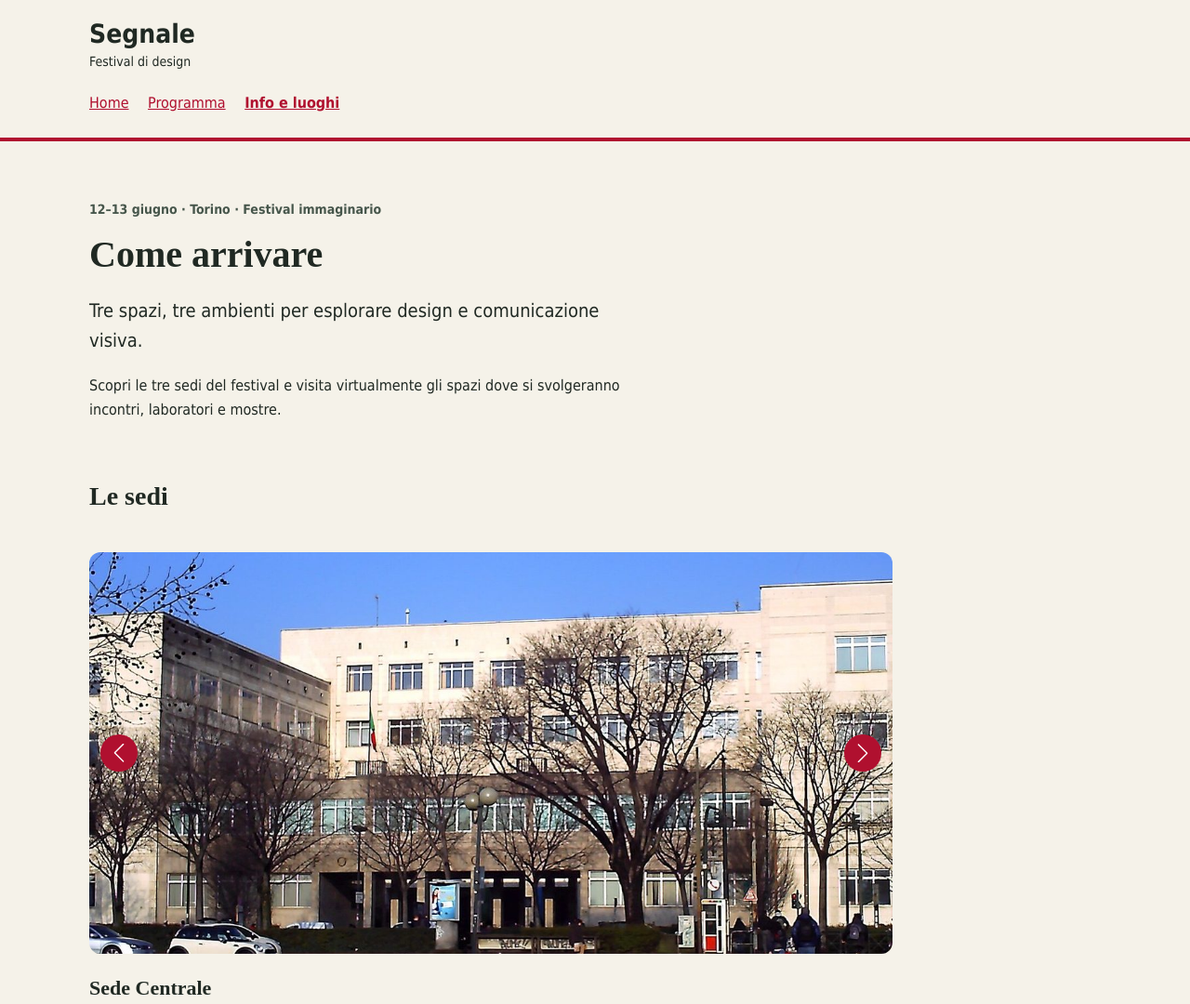
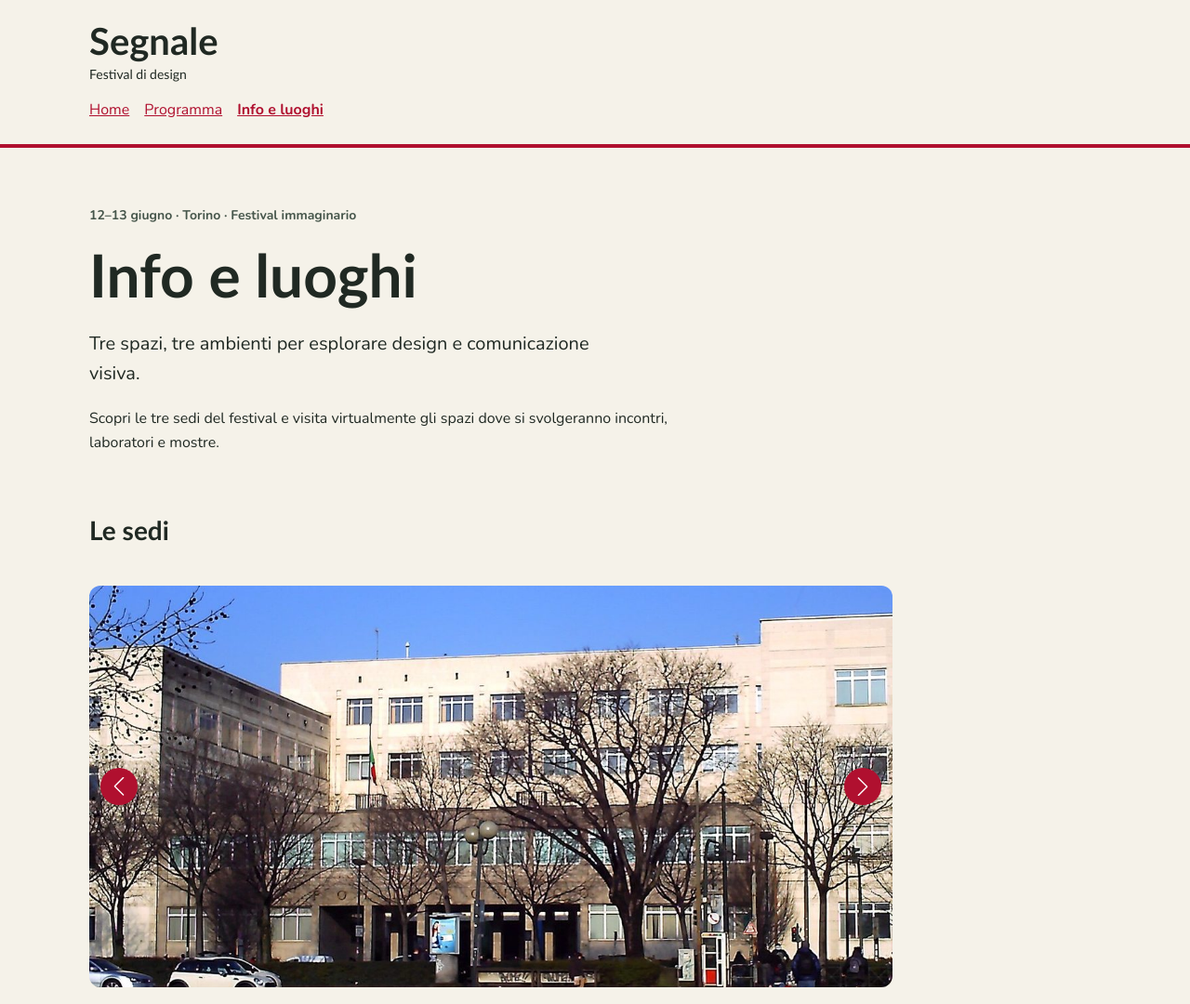
Before and after one commit to chiaragiannantoni05-ctrl/festival-segnale, a plain HTML site: page info.html in a window 1280 px wide. Shown: the top 1080 px of the page at 93% size. Drawn offline with nearby package versions, Linux system fonts and the light colour scheme; a web font is replaced by a local one.

Commit message:
modifica font + menu sticky + menu responsive

```diff
--- a/info.html
+++ b/info.html
@@ -5,6 +5,13 @@
     <meta name="viewport" content="width=device-width, initial-scale=1.0">
     <title>Come arrivare — Segnale</title>
     <link rel="stylesheet" href="https://cdn.jsdelivr.net/npm/swiper@14.4.0/swiper-bundle.min.css">
+    <link rel="preconnect" href="https://fonts.googleapis.com">
+<link rel="preconnect" href="https://fonts.gstatic.com" crossorigin>
+<link rel="preconnect" href="https://fonts.googleapis.com">
+<link rel="preconnect" href="https://fonts.gstatic.com" crossorigin>
+<link href="https://fonts.googleapis.com/css2?family=Geist+Pixel&display=swap" rel="stylesheet">
+<link rel="preconnect" href="https://fonts.gstatic.com" crossorigin>
+<link href="https://fonts.googleapis.com/css2?family=Nunito:ital,wght@0,200..1000;1,200..1000&display=swap" rel="stylesheet">
     <link rel="stylesheet" href="style.css">
 </head>
 <body>
@@ -24,7 +31,7 @@
   <main id="contenuto" class="container">
     <section class="intro" aria-labelledby="titolo-info">
       <p class="eyebrow">12–13 giugno · Torino · Festival immaginario</p>
-      <h1 id="titolo-info">Come arrivare</h1>
+      <h1 id="titolo-info">Info e luoghi</h1>
       <p class="lead">Tre spazi, tre ambienti per esplorare design e comunicazione visiva.</p>
       <p class="reading-text">Scopri le tre sedi del festival e visita virtualmente gli spazi dove si svolgeranno incontri, laboratori e mostre.</p>
     </section>
--- a/style.css
+++ b/style.css
@@ -7,12 +7,16 @@
   --colore-primario-scuro: #7a0c20;
   --colore-sfondo: #f5f2e9;
   --colore-testo: #202923;
-  --font-testo: Tahoma, Helvetica, sans-serif;
-  --font-titoli: Futura, "Times New Roman", serif;
+  --font-testo: "Nunito", "Tahoma", "Helvetica", sans-serif;
+  --font-titoli: "Geist Pixel", "Futura", "Trebuchet MS", sans-serif;
 }
 
 * {
   box-sizing: border-box;
+}
+
+html {
+  scroll-padding-top: 11.5rem;
 }
 
 body {
@@ -44,17 +48,22 @@ a:focus-visible {
 }
 
 .site-header {
-  padding: 1.25rem 0;
+  position: sticky;
+  top: 0;
+  z-index: 100;
+  padding: 0.5rem 0;
+  background: var(--colore-sfondo);
   border-bottom: 4px solid var(--colore-primario);
 }
 
 .brand {
   display: inline-block;
   color: var(--colore-testo);
-  font-size: 1.75rem;
+  font-size: 2.5rem;
   font-weight: bold;
   line-height: 1.2;
   text-decoration: none;
+  font-family: var(--font-titoli);
 }
 
 .brand span {
@@ -65,13 +74,16 @@ a:focus-visible {
 }
 
 nav {
-  margin-top: 1rem;
+  display: flex;
+  flex-direction: column;
+  align-items: flex-start;
+  gap: 0.25rem;
+  margin-top: 0.5rem;
 }
 
 nav a {
   display: inline-block;
-  margin-right: 1rem;
-  padding: 0.25rem 0;
+  padding: 0.125rem 0;
 }
 
 nav a[aria-current="page"] {
@@ -97,18 +109,21 @@ h3 {
 }
 
 h1 {
+font-family: var(--font-titoli);
   max-width: 18ch;
   margin: 0.75rem 0 1.25rem;
-  font-size: 2.5rem;
+  font-size: 4rem;
 }
 
 h2 {
+  font-family: var(--font-titoli);
   font-size: 1.75rem;
 }
 
 h3 {
   margin: 0.5rem 0 0.75rem;
   font-size: 1.375rem;
+  font-family: var(--font-testi);
 }
 
 .lead {
@@ -196,6 +211,7 @@ h3 {
 }
 
 .skip-link {
+  z-index: 200;
   position: absolute;
   top: -6rem;
   left: 1rem;
@@ -212,6 +228,20 @@ h3 {
 @media (min-width: 600px) {
   .event-grid {
     grid-template-columns: repeat(2, 1fr);
+  }
+
+  .site-header {
+    padding: 1.25rem 0;
+  }
+
+  nav {
+    flex-direction: row;
+    flex-wrap: wrap;
+    gap: 0.25rem 1rem;
+  }
+
+  nav a {
+    padding: 0.25rem 0;
   }
 }
 
@@ -332,3 +362,9 @@ h3 {
     height: 24rem;
   }
 }
+
+@media (max-height: 480px) {
+  .site-header {
+    position: static;
+  }
+}
```
Also changed, not shown: galleria.js (added, +19 -0 lines), index.html (+7 -0 lines), programma.html (+7 -0 lines), 1 other file.
